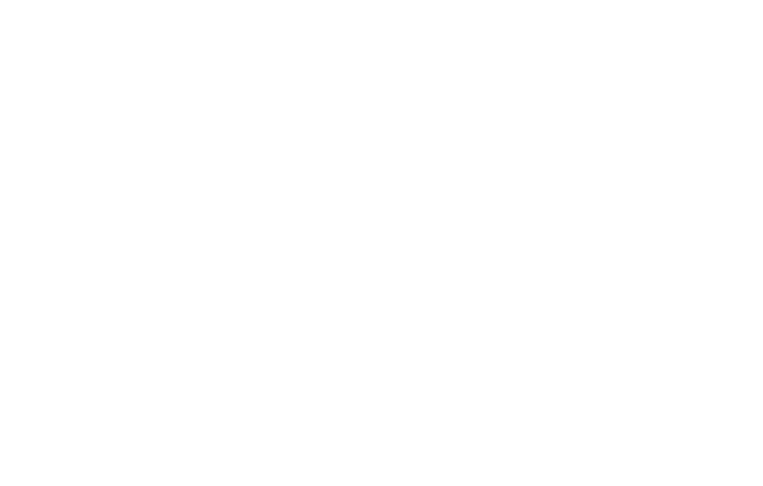
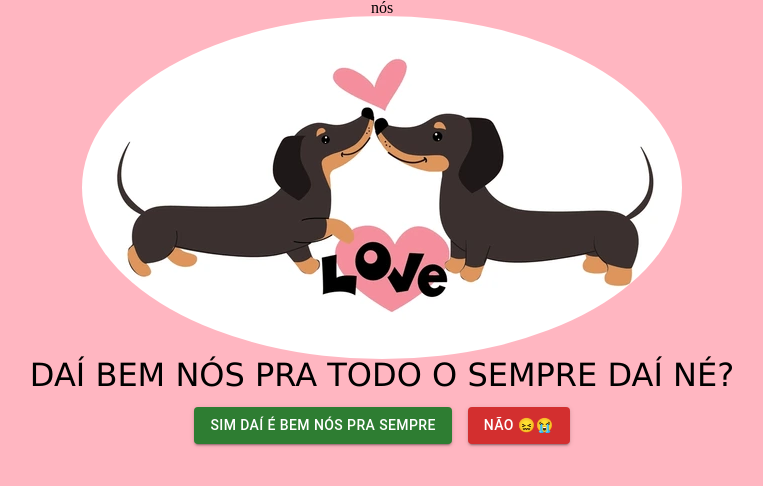
Before and after one commit to duponto/amores, a React (Create React App) app: page / in a window 1280 px wide. Shown: the top 486 px of the page, without its empty margins (258-1021 px from the left). Built offline with nearby package versions, Linux system fonts and the light colour scheme.

Commit message:
wip: tudo rs, added notistack & mui

```diff
--- a/package.json
+++ b/package.json
@@ -3,9 +3,13 @@
   "version": "0.1.0",
   "private": true,
   "dependencies": {
+    "@emotion/react": "^11.11.3",
+    "@emotion/styled": "^11.11.0",
+    "@mui/material": "^5.15.10",
     "@types/node": "^16.18.80",
     "@types/react": "^18.2.55",
     "@types/react-dom": "^18.2.19",
+    "notistack": "^3.0.1",
     "react": "^18.2.0",
     "react-dom": "^18.2.0",
     "react-scripts": "5.0.1",
--- a/public/index.html
+++ b/public/index.html
@@ -9,8 +9,7 @@
       name="description"
       content="Web site created with much love for Raquel ❤️"
     />
-    <link rel="manifest" href="%PUBLIC_URL%/manifest.json" />
-    <title>React App</title>
+    <title>NÓS PRA SEMPRE DAÍ BEM NÓS</title>
   </head>
   <body>
     <noscript>You need to enable JavaScript to run this app.</noscript>
--- a/src/Main.css
+++ b/src/Main.css
@@ -0,0 +1,21 @@
+div {
+    display: flex;
+    flex-direction: column;
+    align-items: center;
+    justify-content: center;
+    > p {
+        font-size: xx-large;
+        font-family: Verdana, Geneva, Tahoma, sans-serif;
+    }
+    > img {
+        border-radius: 50%;
+    }
+    > .botoes {
+        margin-top: 1rem;
+        display: flex;
+        flex-direction: row;
+        align-items: center;
+        justify-content: center;
+        gap: 1rem;
+    }
+}
--- a/src/Main.tsx
+++ b/src/Main.tsx
@@ -1,8 +1,51 @@
+import Button from '@mui/material/Button';
 import './Main.css';
+import salsichas from './assets/images/salsichas.png'
+import { useSnackbar } from 'notistack';
+import { useState } from 'react';
 
 function Main() {
+
+  const [lastMessageIndex, setLastMessageIndex] = useState<Number>(0)
+
+  const {enqueueSnackbar} = useSnackbar();
+
+  const errouMessages = [
+    "Desculpe, botão errado",
+    "Acredito que o mouse tenha deslizado",
+    "Você é um ser humano, comete erros, tente de novo",
+    "Ops, parece que houve um equívoco",
+    "Parece que você cometeu um engano",
+  ]
+
+  const acertouClique = () => {
+    enqueueSnackbar(
+      "isso morzi botão certo",
+      {variant: "success", hideIconVariant: true, anchorOrigin:{horizontal: "center", vertical:"top"}}
+    )
+  }
+
+  const errouClique = () => {
+    let randomIndex = Math.floor(Math.random() * errouMessages.length);
+    while (lastMessageIndex === randomIndex) {
+      randomIndex = Math.floor(Math.random() * errouMessages.length);
+    }
+    enqueueSnackbar(
+      errouMessages[randomIndex],
+      {variant: "error", hideIconVariant: true, anchorOrigin: {horizontal: "center", vertical: "bottom"}}
+    )
+    setLastMessageIndex(randomIndex)
+  }
+
   return (
-    <div >
+    <div>
+      <label>nós</label>
+      <img src={salsichas} alt='dois salsichas lindinhos nós pena q n carregou'/>
+      <p>DAÍ BEM NÓS PRA TODO O SEMPRE DAÍ NÉ?</p>
+      <div className='botoes'>
+        <Button color="success" variant='contained'onClick={acertouClique}>SIM DAÍ É BEM NÓS PRA SEMPRE</Button>
+        <Button color="error" variant='contained' onClick={errouClique}>não 😖😭</Button>
+      </div>
     </div>
   );
 }
--- a/src/index.css
+++ b/src/index.css
@@ -30,6 +30,7 @@
 }
 body {
 	line-height: 1;
+    background-color: lightpink;
 }
 ol, ul {
 	list-style: none;
--- a/src/index.tsx
+++ b/src/index.tsx
@@ -2,12 +2,15 @@
 import ReactDOM from 'react-dom/client';
 import './index.css';
 import Main from './Main';
+import { SnackbarProvider } from 'notistack';
 
 const root = ReactDOM.createRoot(
   document.getElementById('root') as HTMLElement
 );
 root.render(
   <React.StrictMode>
-    <Main />
+    <SnackbarProvider maxSnack={15} anchorOrigin={{horizontal: "center", vertical:"top"}}>
+      <Main />
+    </SnackbarProvider>
   </React.StrictMode>
 );
--- a/tsconfig.json
+++ b/tsconfig.json
@@ -18,9 +18,10 @@
     "resolveJsonModule": true,
     "isolatedModules": true,
     "noEmit": true,
-    "jsx": "react-jsx"
+    "jsx": "react-jsx",
   },
   "include": [
-    "src"
+    "src",
+    "custom.d.ts"
   ]
 }
```
Also changed, not shown: custom.d.ts (renamed from src/react-app-env.d.ts), src/assets/images/salsichas.png (added), 1 other file (tests, documents, lock files or other folders).
